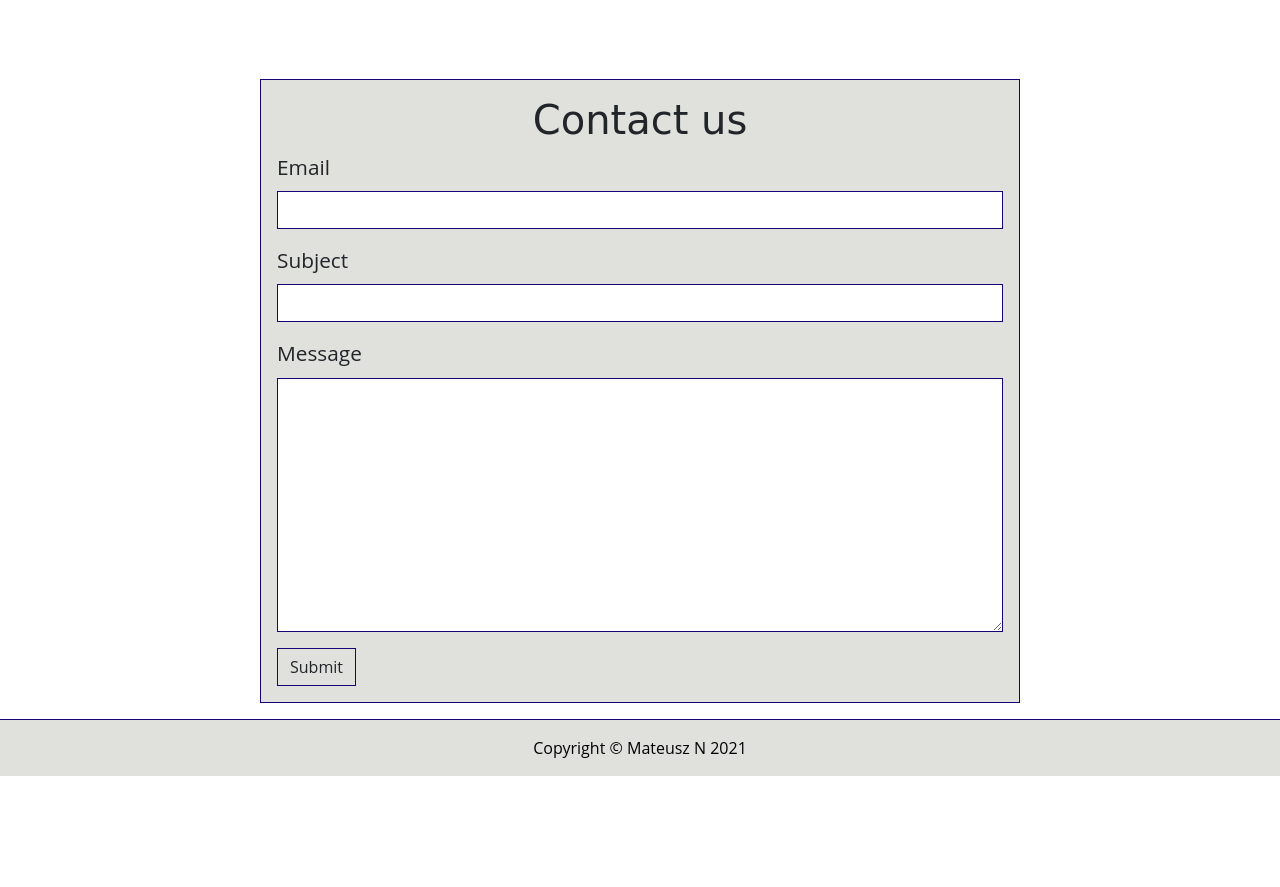
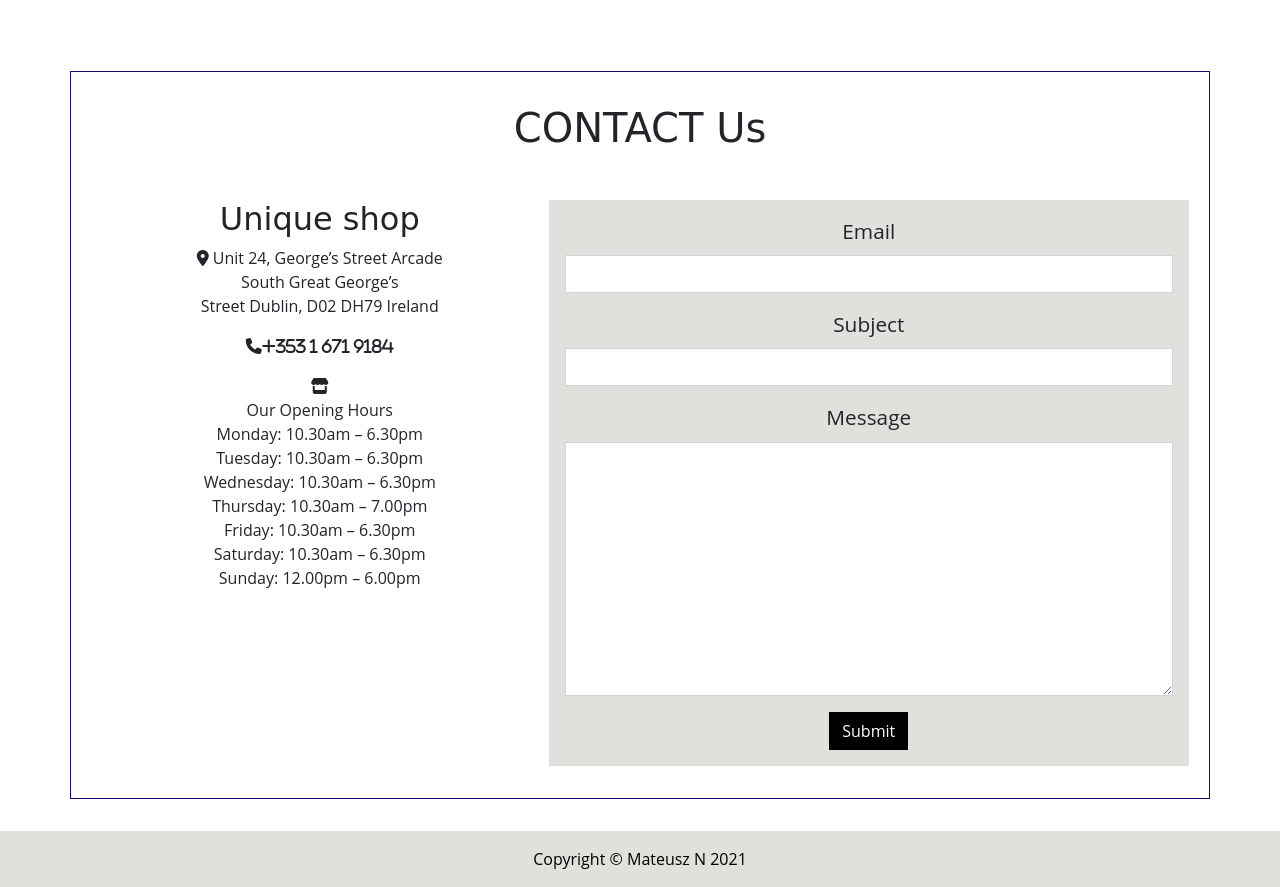
Before and after one commit to mateuszniechwiej/Unique-Shop, a Django app: page /contact/ in a window 1280 px wide. Shown: the part 89-976 px from the top of the page. Before the commit the page ends 865 px from the top, so only its background shows below. Run offline with Django 3.2, Linux system fonts and the light colour scheme; some libraries are stand-ins or nearby versions; some web fonts are replaced.

Commit message:
Update Contact and home pages

```diff
--- a/contact/templates/contact/contact.html
+++ b/contact/templates/contact/contact.html
@@ -4,11 +4,33 @@
 
 {% block content %}
 <!-- Contact Form -->
-    <main class="flex-shrink-0">
-        <div class="container contact" >
-            <div class="row ">
-                <div class="col-12 col-md-8 mt-2 mb-3 offset-lg-2 contact-form">
-                    <h1 class="text-center">Contact us</h1>
+<main class="flex-shrink-0"></main>
+    <div class="container contact text-center">
+        <h1 class="text-center mb-5">CONTACT Us</h1>
+        <div class="row">
+            <!-- Store information -->
+            <div class="col-sm-5">
+                <h2 class="mb-2">Unique shop</h2>
+                <p><i class="fas fa-map-marker-alt"></i>
+                    Unit 24, George’s
+                    Street Arcade<br>
+                    South Great George’s<br>
+                    Street Dublin, D02 DH79
+                    Ireland</p>
+                <p><i class="fas fa-phone">+353 1 671 9184</i> </p>
+                <p><i class="fas fa-store"></i><br>Our Opening Hours <br>
+                    Monday: 10.30am – 6.30pm <br>
+                    Tuesday: 10.30am – 6.30pm <br>
+                    Wednesday: 10.30am – 6.30pm <br>
+                    Thursday: 10.30am – 7.00pm <br>
+                    Friday: 10.30am – 6.30pm <br>
+                    Saturday: 10.30am – 6.30pm <br>
+                    Sunday: 12.00pm – 6.00pm</p>
+            </div>
+            <!-- Conatct form -->
+            <div class="col-sm-7 contact-form">
+                <div class="row">
+                    <div class="col">
                         <form action="{% url 'contact' %}" method="POST">
                             {% csrf_token %}
                             {% for field in form %}
@@ -19,6 +41,8 @@
                     </div>
                 </div>
             </div>
+        </div>
+    </div>
 </main>
 {% include 'includes/footer.html' %}
 {% endblock %}
--- a/static/css/base.css
+++ b/static/css/base.css
@@ -101,7 +101,6 @@ color: #000;
 footer {
     background-color: #e0e1dd;
     color: #000;
-    border-top:1px solid #150578;
 }
 /*---------------------- Checkout */
 .checkout-success {
@@ -245,6 +244,9 @@ border-radius: 0;}
 .allauth-container,
 .contact {
     margin-top: 10em;
+    margin-bottom: 2em;
+    border: 1px solid #150578;
+    padding: 2em;
 }
 
 .contact h1,
@@ -267,20 +269,25 @@ border-radius: 0;}
 .allauth-form-inner-content {
     background-color: #e0e1dd;
     padding: 1em;
-    border: 1px solid #150578;
+    /* border: 1px solid #150578; */
 }
 
 .contact-form input,
 .contact-form textarea,
 .allauth-form-inner-content input {
     border-radius: 0;
-    border: 1px solid #150578;
+    /* border: 1px solid #150578;  */
 }
 
 .btn-contact
 .allauth-form-inner-content {
     background-color: #fff;
     color: #150578;
+}
+
+.contact-form .btn-contact {
+    background-color: #000;
+    color: #fff;
 }
 
 .btn-contact:hover {
```
Also changed, not shown: home/templates/home/index.html (+4 -27 lines). Lines whose indentation alone changed are shown as unchanged.
